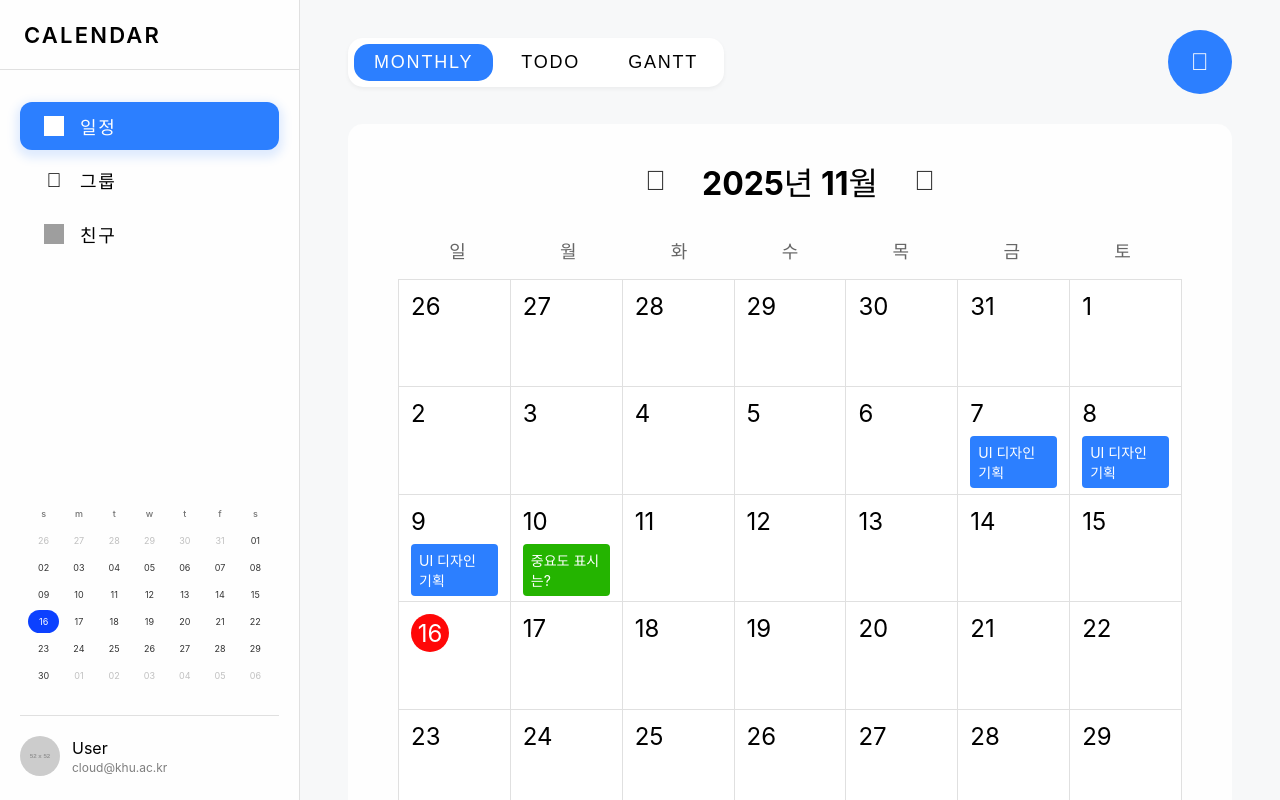
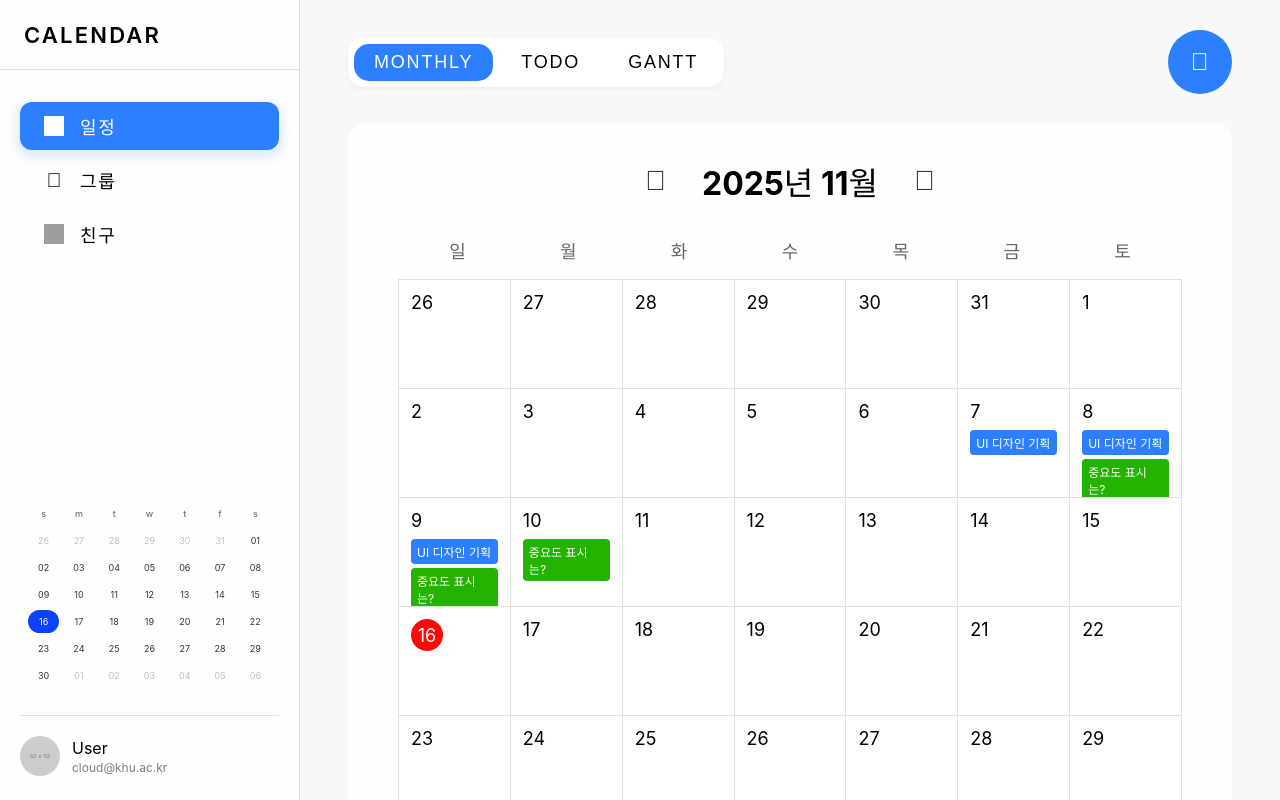
Before and after one commit to Moon-Eavan/cloud-project-front, a React (Vite) app: page / in a window 1280 px wide. Built offline with nearby package versions, Linux system fonts and the light colour scheme; grey boxes are pictures that could not be loaded.

Commit message:
feat(calendar): 폰트 사이즈 조정

```diff
--- a/src/components/CalendarView.jsx
+++ b/src/components/CalendarView.jsx
@@ -176,15 +176,15 @@ const DayNumberWrapper = styled.div`
 `;
 
 const DayNumber = styled.div`
-  font-size: 24px;
+  font-size: 18px;
   font-weight: normal;
   color: ${props => {
     if (props.$isToday) return '#ffffff';
     return '#000';
   }};
   ${props => props.$isToday ? `
-    width: 38px;
-    height: 38px;
+    width: 32px;
+    height: 32px;
     border-radius: 50%;
     background-color: #ff0707;
     display: flex;
@@ -197,10 +197,10 @@ const DayNumber = styled.div`
 const TaskItem = styled.div`
   background-color: ${props => props.$color};
   color: white;
-  padding: 6px 8px;
+  padding: 4px 6px;
   border-radius: 4px;
-  margin-bottom: 6px;
-  font-size: 14px;
+  margin-bottom: 4px;
+  font-size: 12px;
   cursor: pointer;
   transition: opacity 0.2s;
 
```
